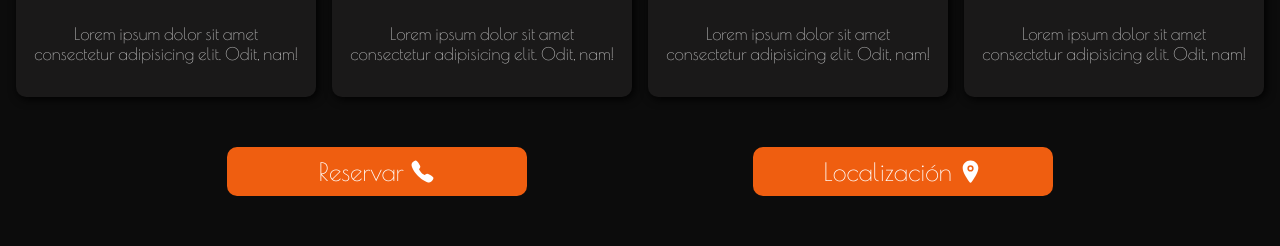
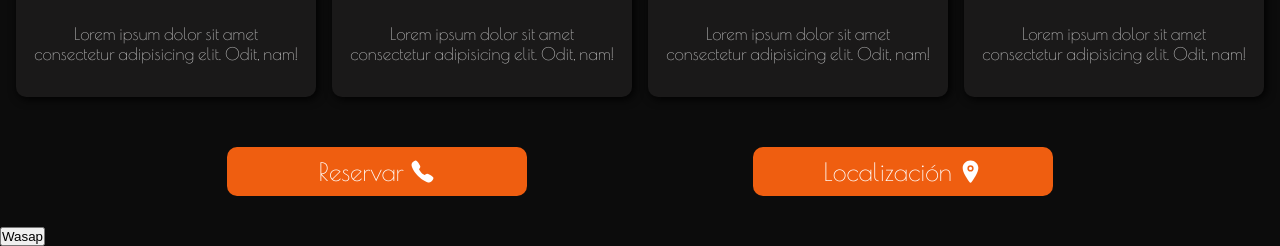
Before and after one commit to RosbelDesing/prueba2, a plain HTML site: page index.html in a window 1280 px wide. Shown: the part 1288-1534 px from the top of the page. Drawn offline with nearby package versions, Linux system fonts and the light colour scheme.

Commit message:
Update index.html

```diff
--- a/index.html
+++ b/index.html
@@ -43,6 +43,8 @@
             <buttom class="btn"><span class="lang" key="reservar">Reservar</span><ion-icon name="call"></ion-icon></buttom></a>
         <a class="location" href="#"><button class="btn"><span class="lang" key="localizacion">Localización</span><ion-icon name="location"></ion-icon></button></a>
     </div>
+
+    <a href="htpps://api.whatsapp.com/send?phone=5358893628"><button>Wasap</button></a>
     <script src="./js/category.js"></script>
     <script src="./js/content.js"></script>
     <script src="./js/app.js"></script>
```
